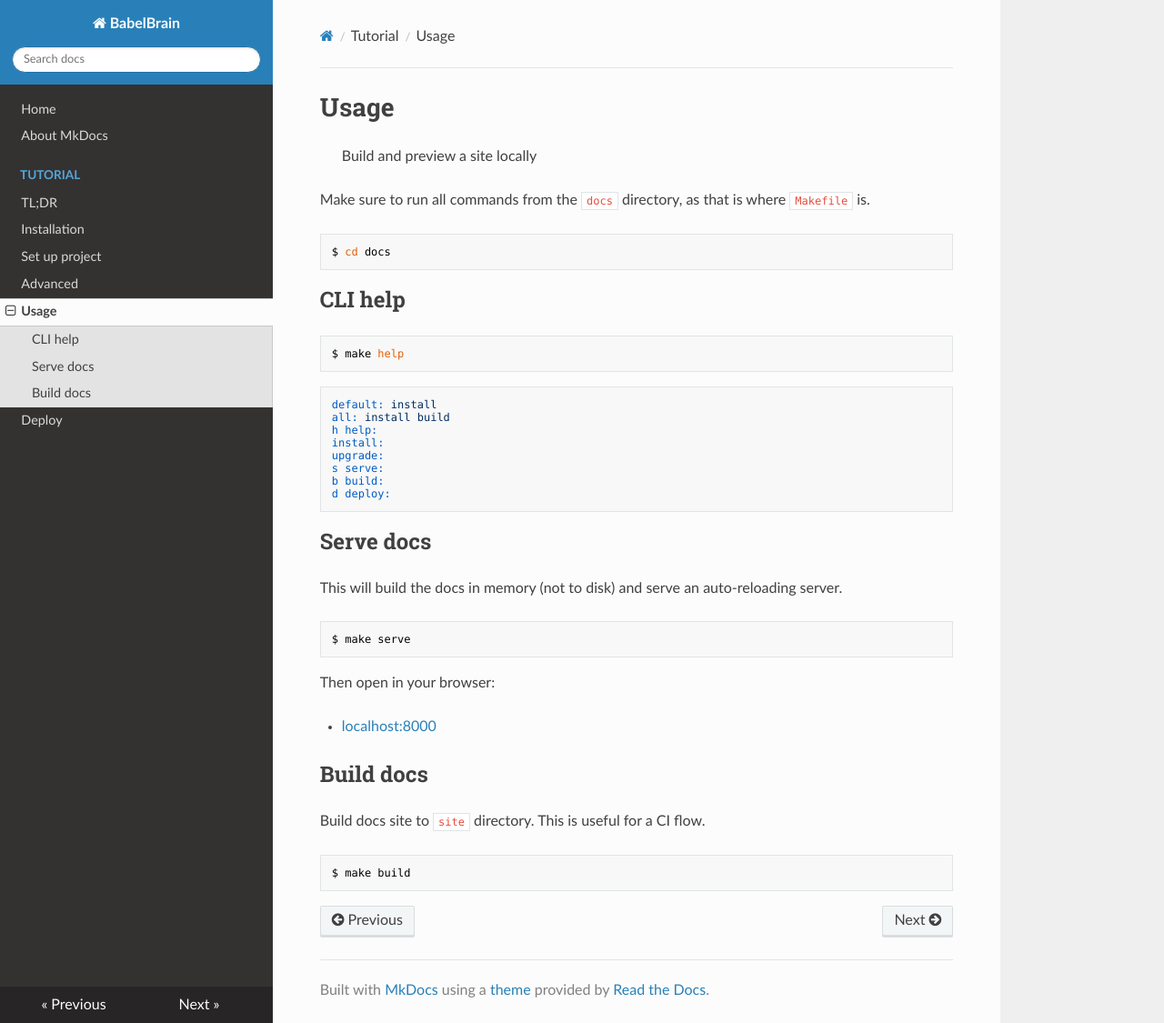
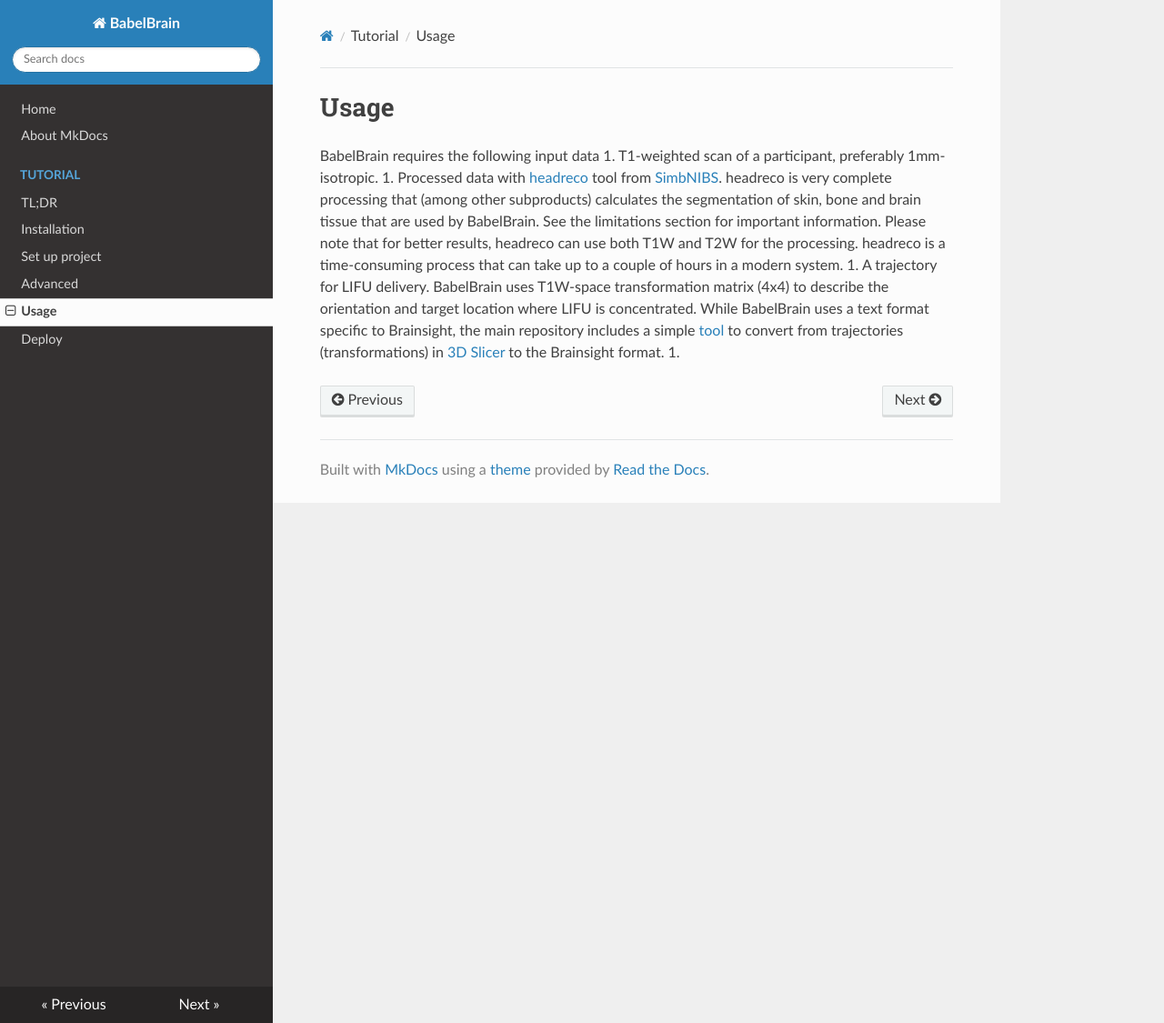
Before and after one commit to ProteusMRIgHIFU/BabelBrain, an MkDocs documentation site: the page built from docs/docs/tutorial/usage.md, in a window 1280 px wide and 1125 px high. Shown: the whole window at 91% size. Built offline with MkDocs 1.6.1, drawn with Linux system fonts in a browser that asks for light colours; nearby versions of some CDN libraries.

Commit message:
little WIP

````diff
--- a/docs/docs/tutorial/usage.md
+++ b/docs/docs/tutorial/usage.md
@@ -1,47 +1,6 @@
 # Usage
-> Build and preview a site locally
-
-Make sure to run all commands from the `docs` directory, as that is where `Makefile` is.
-
-```sh
-$ cd docs
-```
-
-
-## CLI help
-
-```sh
-$ make help
-```
-```
-default: install
-all: install build
-h help:
-install:
-upgrade:
-s serve:
-b build:
-d deploy:
-```
-
-
-## Serve docs
-
-This will build the docs in memory (not to disk) and serve an auto-reloading server.
-
-```sh
-$ make serve
-```
-
-Then open in your browser:
-
-- [localhost:8000](http://localhost:8000)
-
-
-## Build docs
-
-Build docs site to `site` directory. This is useful for a CI flow.
-
-```sh
-$ make build
-```
+BabelBrain requires the following input data
+1. T1-weighted scan of a participant, preferably 1mm-isotropic.
+1. Processed data with [headreco](https://simnibs.github.io/simnibs/build/html/documentation/command_line/headreco.html) tool from [SimbNIBS](https://simnibs.github.io/simnibs/build/html/index.html). headreco is very complete processing that (among other subproducts) calculates the segmentation of skin, bone and brain tissue that are used by BabelBrain. See the limitations section for important information. Please note that for better results, headreco can use both T1W and T2W for the processing. headreco is a time-consuming process that can take up to a couple of hours in a modern system.
+1. A trajectory for LIFU delivery. BabelBrain uses T1W-space transformation matrix (4x4) to describe the orientation and target location where LIFU is concentrated. While BabelBrain uses a text format specific to Brainsight, the main repository includes a simple [tool](https://github.com/ProteusMRIgHIFU/BabelBrain/blob/main/BabelBrain/CalculateMaskProcess.py) to convert from trajectories (transformations) in [3D Slicer](https://www.slicer.org/) to the Brainsight format.
+1.
````
Also changed, not shown: docs/docs/tutorial/Introduction.md (+1 -1 lines), docs/docs/tutorial/installation.md (+2 -1 lines), README.md.
